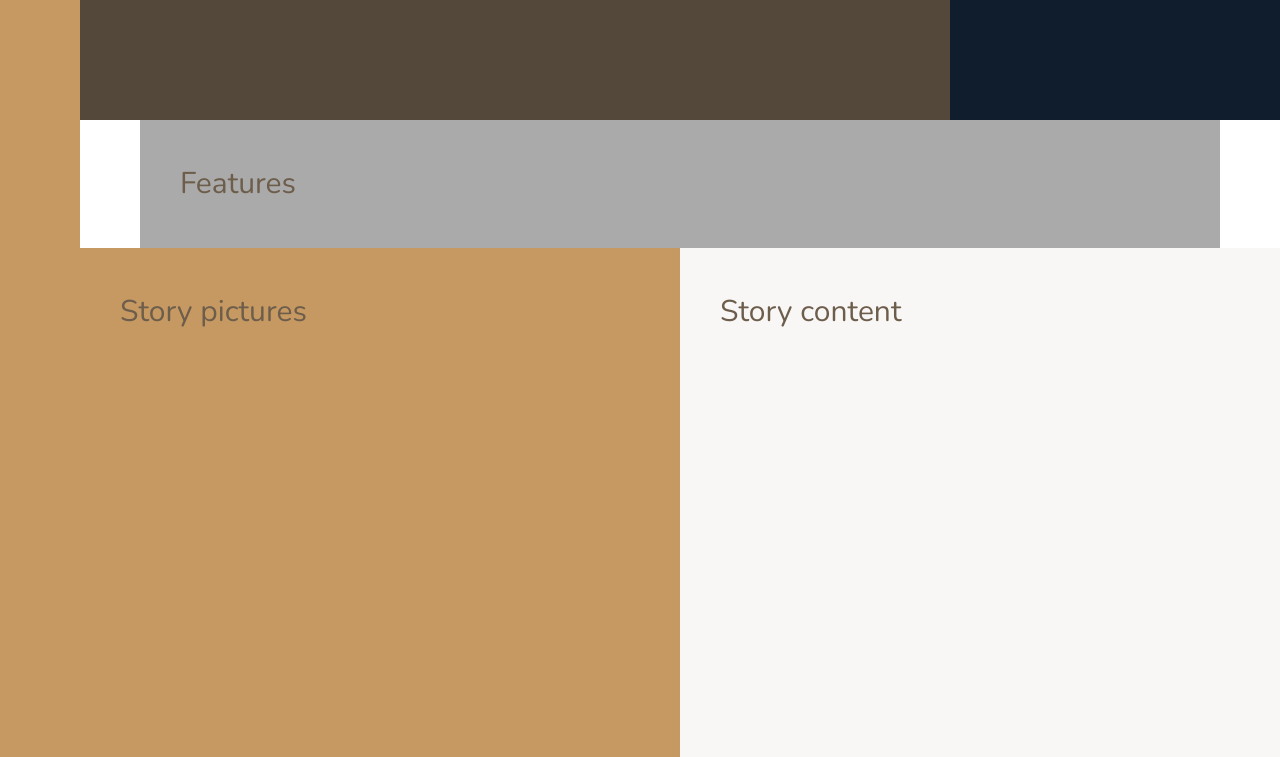
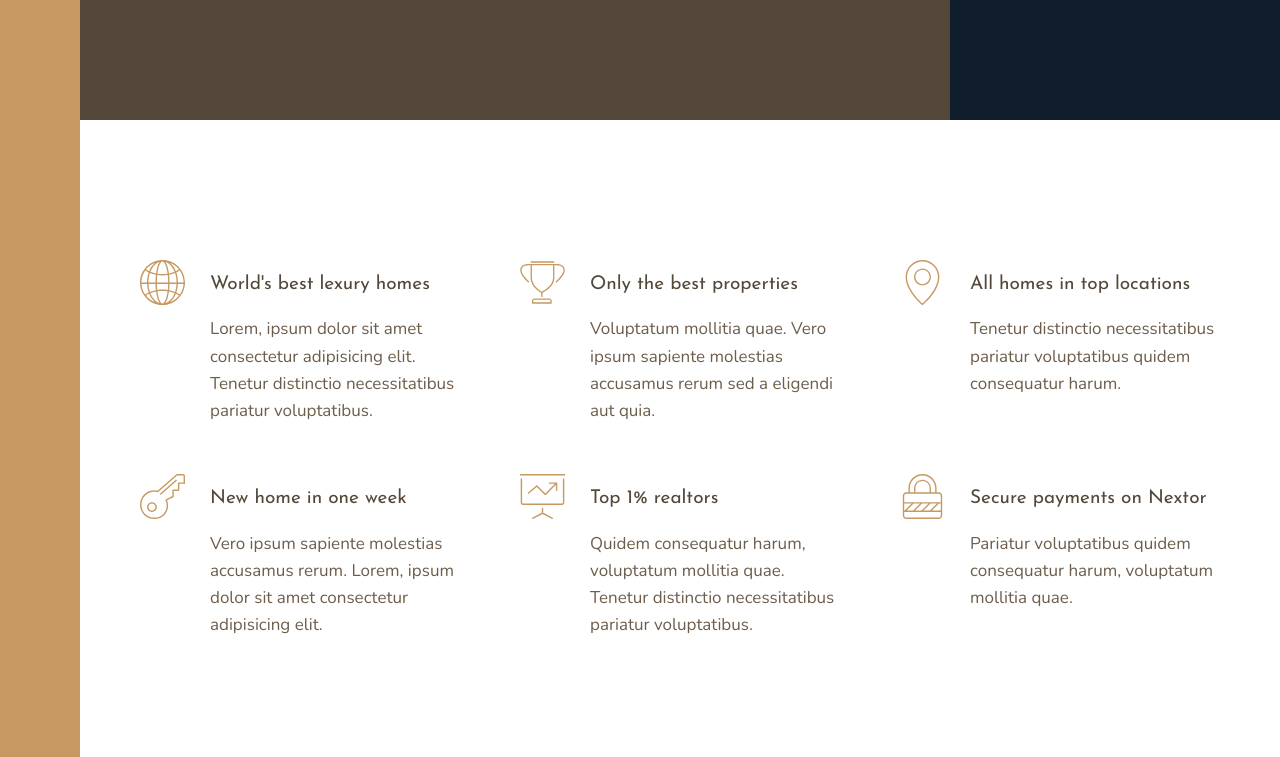
Before and after one commit to tshields86/Nexter, a website: page index.html in a window 1280 px wide. Shown: the part 520-1277 px from the top of the page. Drawn offline with nearby package versions, Linux system fonts and the light colour scheme.

Commit message:
Build the features section

```diff
--- a/index.html
+++ b/index.html
@@ -25,7 +25,48 @@
         </div>
 
         <section class="features">
-          Features
+          <div class="feature">
+            <svg class="feature__icon">
+              <use xlink:href="img/sprite.svg#icon-global"></use>
+            </svg>
+            <h4 class="heading-4 heading-4--dark">World's best lexury homes</h4>
+            <p class="feature__text">Lorem, ipsum dolor sit amet consectetur adipisicing elit. Tenetur distinctio necessitatibus pariatur voluptatibus.</p>
+          </div>
+          <div class="feature">
+            <svg class="feature__icon">
+              <use xlink:href="img/sprite.svg#icon-trophy"></use>
+            </svg>
+            <h4 class="heading-4 heading-4--dark">Only the best properties</h4>
+            <p class="feature__text">Voluptatum mollitia quae. Vero ipsum sapiente molestias accusamus rerum sed a eligendi aut quia.</p>
+          </div>
+          <div class="feature">
+            <svg class="feature__icon">
+              <use xlink:href="img/sprite.svg#icon-map-pin"></use>
+            </svg>
+            <h4 class="heading-4 heading-4--dark">All homes in top locations</h4>
+            <p class="feature__text">Tenetur distinctio necessitatibus pariatur voluptatibus quidem consequatur harum.</p>
+          </div>
+          <div class="feature">
+            <svg class="feature__icon">
+              <use xlink:href="img/sprite.svg#icon-key"></use>
+            </svg>
+            <h4 class="heading-4 heading-4--dark">New home in one week</h4>
+            <p class="feature__text">Vero ipsum sapiente molestias accusamus rerum. Lorem, ipsum dolor sit amet consectetur adipisicing elit.</p>
+          </div>
+          <div class="feature">
+            <svg class="feature__icon">
+              <use xlink:href="img/sprite.svg#icon-presentation"></use>
+            </svg>
+            <h4 class="heading-4 heading-4--dark">Top 1% realtors</h4>
+            <p class="feature__text">Quidem consequatur harum, voluptatum mollitia quae. Tenetur distinctio necessitatibus pariatur voluptatibus.</p>
+          </div>
+          <div class="feature">
+            <svg class="feature__icon">
+              <use xlink:href="img/sprite.svg#icon-lock"></use>
+            </svg>
+            <h4 class="heading-4 heading-4--dark">Secure payments on Nextor</h4>
+            <p class="feature__text">Pariatur voluptatibus quidem consequatur harum, voluptatum mollitia quae.</p>
+          </div>
         </section>
 
         <div class="story__pictures">
--- a/sass/_base.scss
+++ b/sass/_base.scss
@@ -38,9 +38,4 @@ body {
   display: grid;
   grid-template-rows: 80vh min-content 40vw repeat(3, min-content);
   grid-template-columns: [sidebar-start] 8rem [sidebar-end full-start] minmax(6rem, 1fr) [center-start] repeat(8, [col-start] minmax(min-content, 14rem) [col-end]) [center-end] minmax(6rem, 1fr) [full-end];
-
-  & > * {
-    padding: 40px;
-    font-size: 3rem;
-  }
 }
--- a/sass/_features.scss
+++ b/sass/_features.scss
@@ -1,4 +1,31 @@
 .features {
-  background-color: $color-grey-light-2;
   grid-column: center-start / center-end;
+
+  margin: 15rem 0;
+
+  display: grid;
+  // grid-template-columns: repeat(3, 1fr);
+  grid-template-columns: repeat(auto-fit, minmax(25rem, 1fr));
+  grid-gap: 6rem;
+  align-items: start;
 }
+
+.feature {
+
+  display: grid;
+  grid-template-columns: min-content 1fr;
+  grid-row-gap: 1.5rem;
+  grid-column-gap: 2.5rem;
+
+  &__icon {
+    fill: $color-primary;
+    width: 4.5rem;
+    height: 4.5rem;
+    grid-row: 1 / span 2;
+    transform: translateY(-1rem);
+  }
+
+  &__text {
+    font-size: 1.7rem;
+  }
+}
--- a/sass/_typography.scss
+++ b/sass/_typography.scss
@@ -0,0 +1,27 @@
+%heading {
+  font-family: $font-display;
+  font-weight: 400;
+}
+
+.heading-1 {
+  @extend %heading;
+
+}
+
+.heading-2 {
+  @extend %heading;
+
+}
+
+.heading-3 {
+  @extend %heading;
+
+}
+
+.heading-4 {
+  @extend %heading;
+  font-size: 1.9rem;
+
+  &--light { color: $color-grey-light-1; }
+  &--dark { color: $color-grey-dark-1; }
+}
```
Also changed, not shown: css/style.css.
